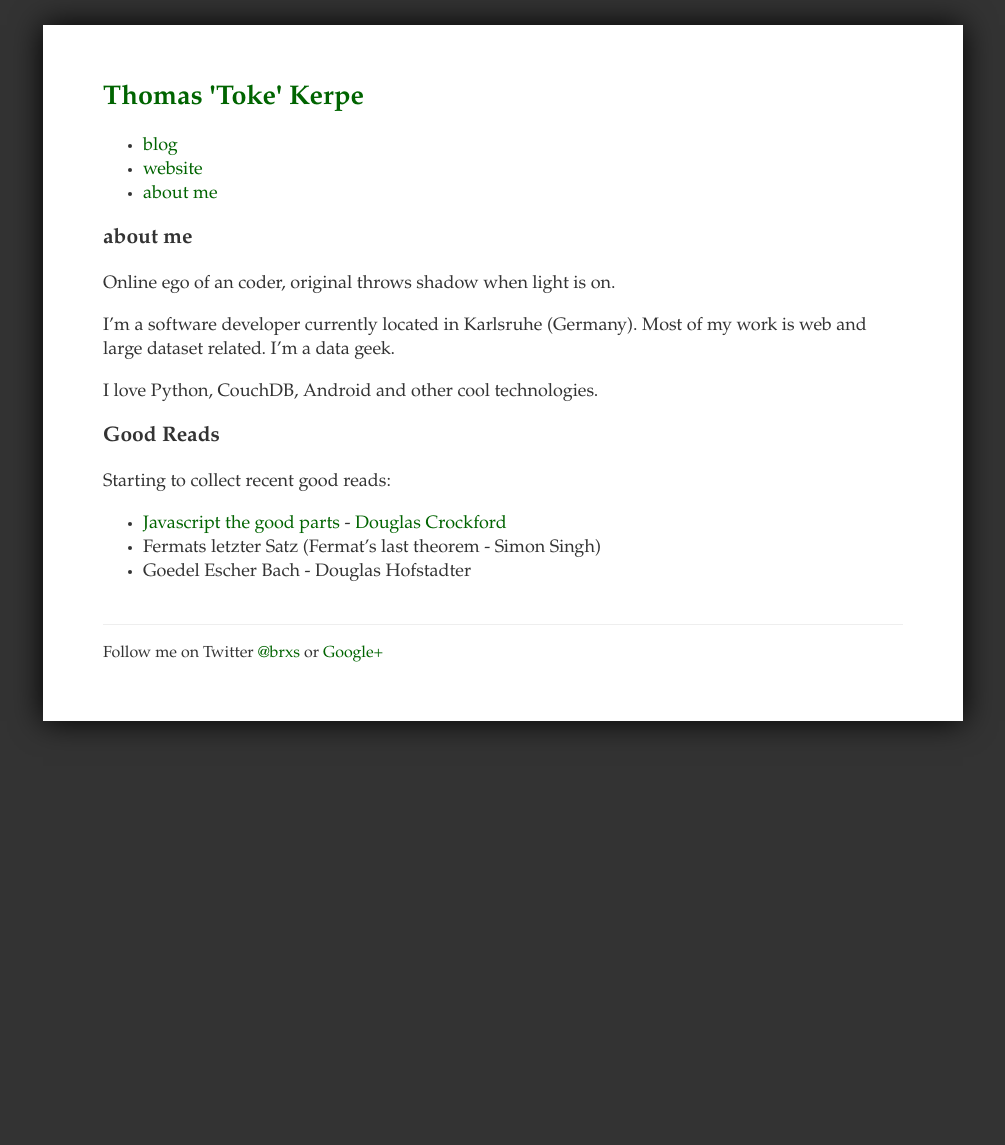
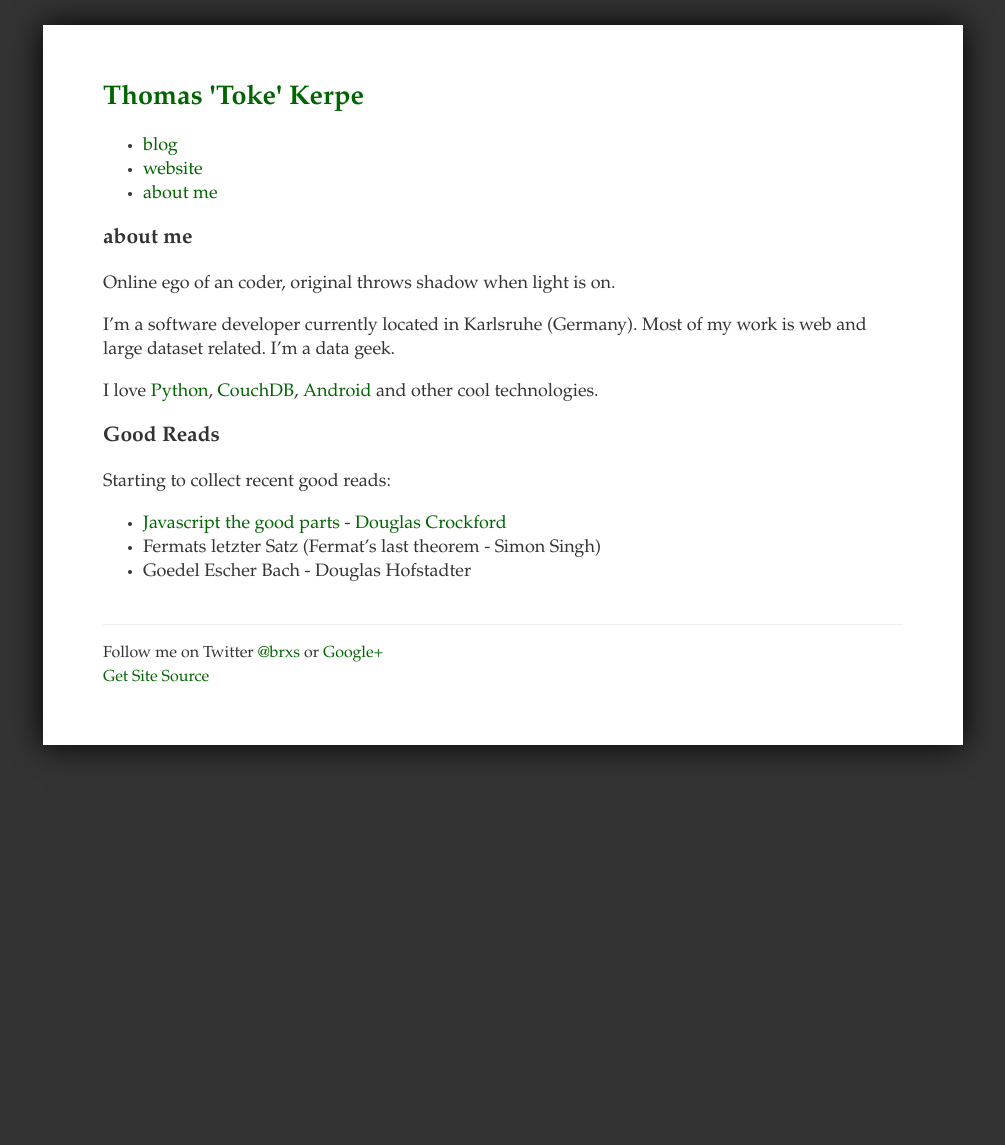
Before and after one commit to toke/toke.github.io_old, a Jekyll site: the page built from index.markdown, in a window 1280 px wide. Shown: the whole page, without its empty margins (137-1142 px from the left). Built offline with Jekyll 4.4.1, drawn with Linux system fonts in a browser that asks for light colours; before the commit the page ends 1121 px from its top, so only the background shows below that.

Commit message:
Added links for lovely techonlogies

```diff
--- a/_layouts/default.html
+++ b/_layouts/default.html
@@ -34,7 +34,8 @@
 
     <footer>
     <p>Follow me on Twitter <a href="https://twitter.com/#!/brxs">@brxs</a> or
-    <a href="https://plus.google.com/106481926382248079446/">Google+</a></p>
+    <a href="https://plus.google.com/106481926382248079446/">Google+</a><br>
+    <a href="https://github.com/toke/toke.github.com">Get Site Source</a></p>
     </footer>
 
     </div>
--- a/index.markdown
+++ b/index.markdown
@@ -10,7 +10,7 @@ Online ego of an coder, original throws shadow when light is on.
 
 I'm a software developer currently located in Karlsruhe (Germany). Most of my work is web and large dataset related. I'm a data geek.
 
-I love Python, CouchDB, Android and other cool technologies.
+I love [Python](http://www.python.org), [CouchDB](http://couchdb.apache.org), [Android](http://www.android.com) and other cool technologies.
 
 Good Reads
 ==========
```
